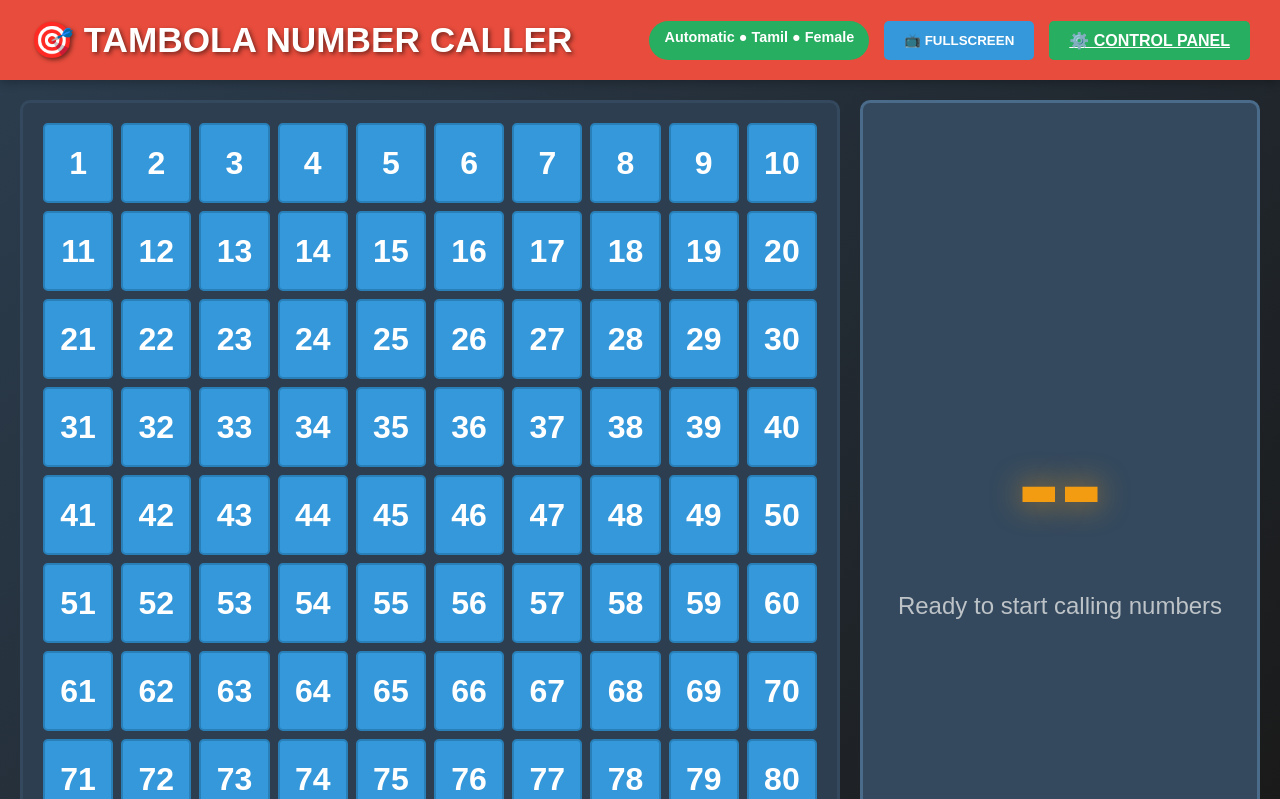
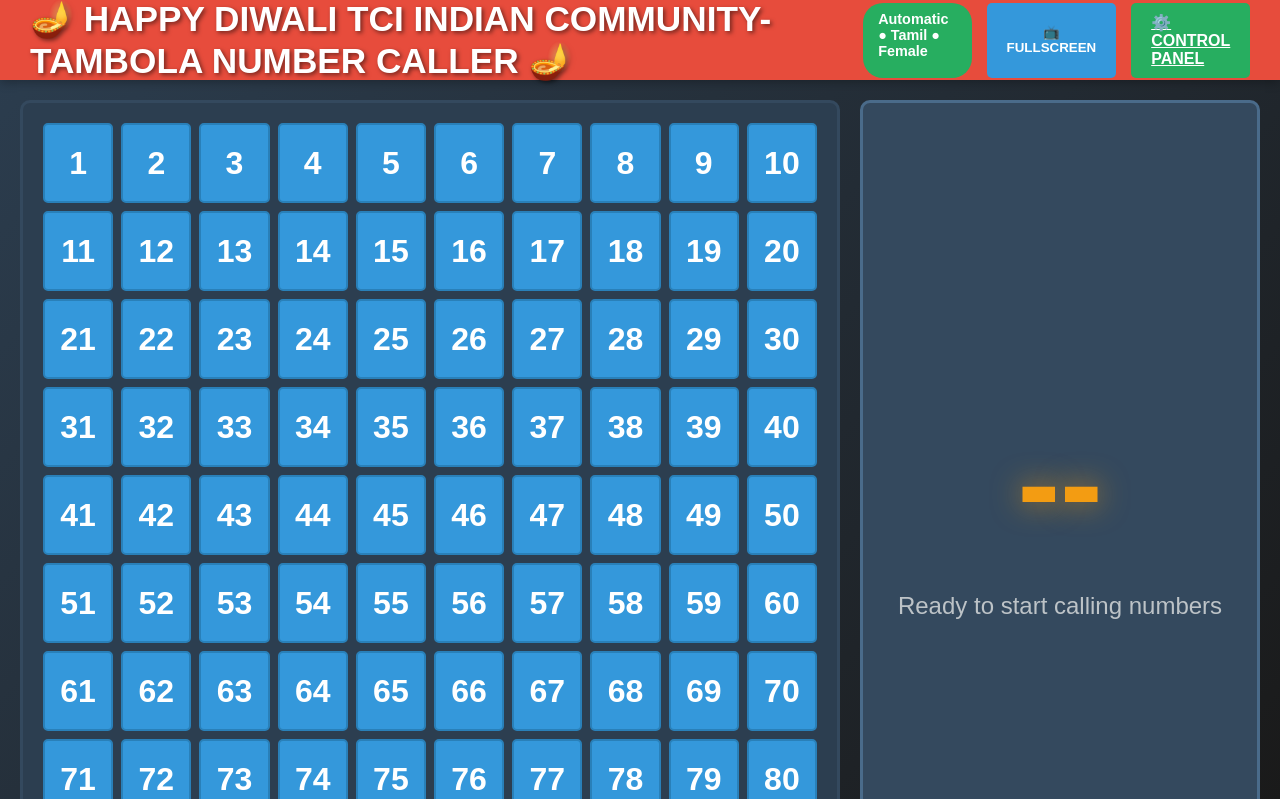
Before and after one commit to ayanlove81-creator/Tambola, a Flask app: page /fullscreen-caller in a window 1280 px wide. Shown: the top 799 px of the page. Run offline with Flask 3, Linux system fonts and the light colour scheme; data that the repository does not hold is empty.

Commit message:
Update fullscreen_caller.html

```diff
--- a/templates/fullscreen_caller.html
+++ b/templates/fullscreen_caller.html
@@ -3,7 +3,7 @@
 <head>
     <meta charset="UTF-8">
     <meta name="viewport" content="width=device-width, initial-scale=1.0">
-    <title>Tambola Number Caller</title>
+    <title>Happy Diwali Tambola Number Caller</title>
     <style>
         * {
             margin: 0;
@@ -246,7 +246,7 @@
     <div class="container">
         <!-- Header -->
         <div class="header">
-            <h1>🎯 TAMBOLA NUMBER CALLER</h1>
+            <h1> 🪔 HAPPY DIWALI TCI INDIAN COMMUNITY- TAMBOLA NUMBER CALLER 🪔 </h1>
             <div class="header-controls">
                 <div class="auto-call-info" id="auto-call-info">
                     Automatic ● Tamil ● Female
```
